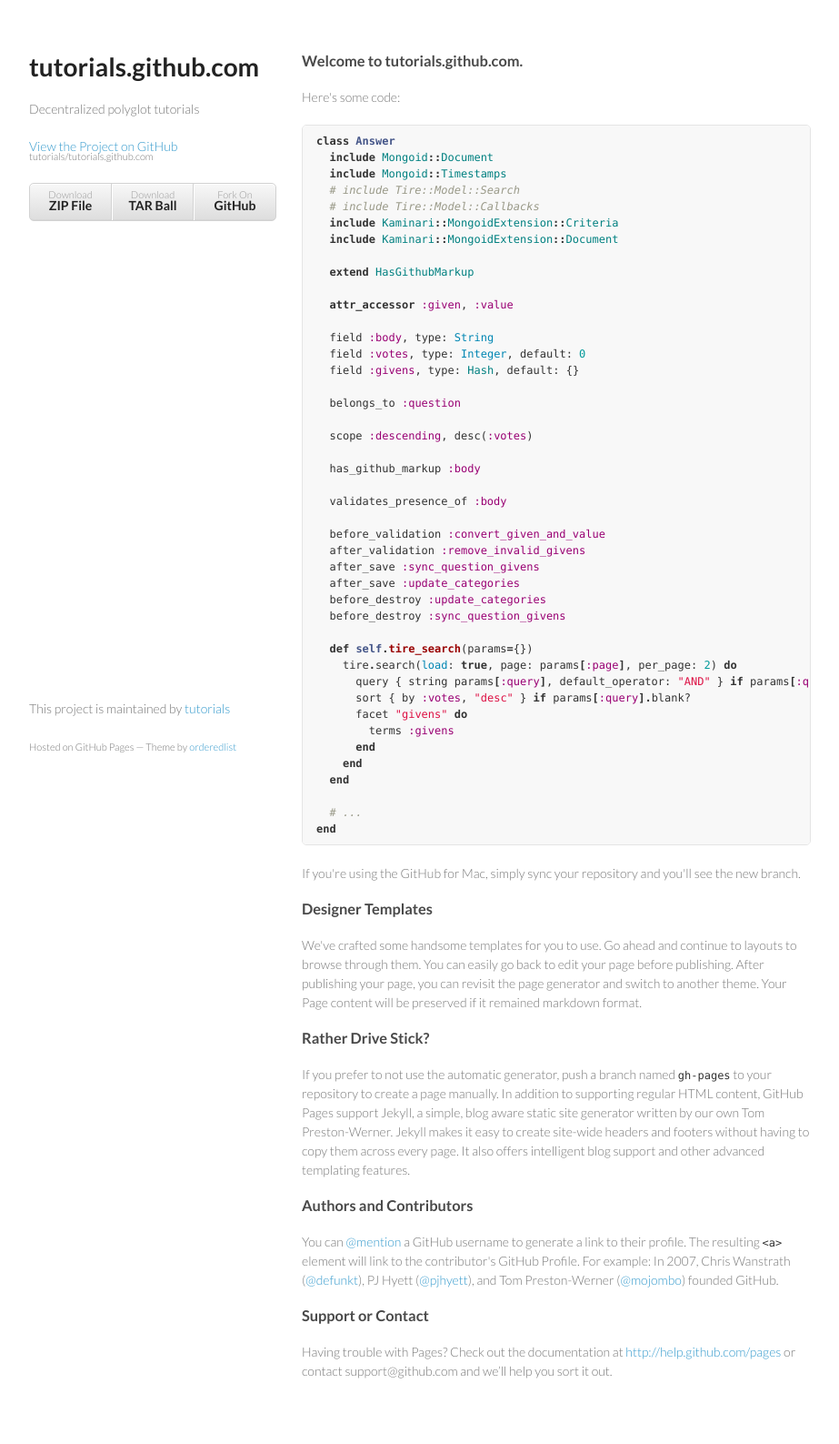
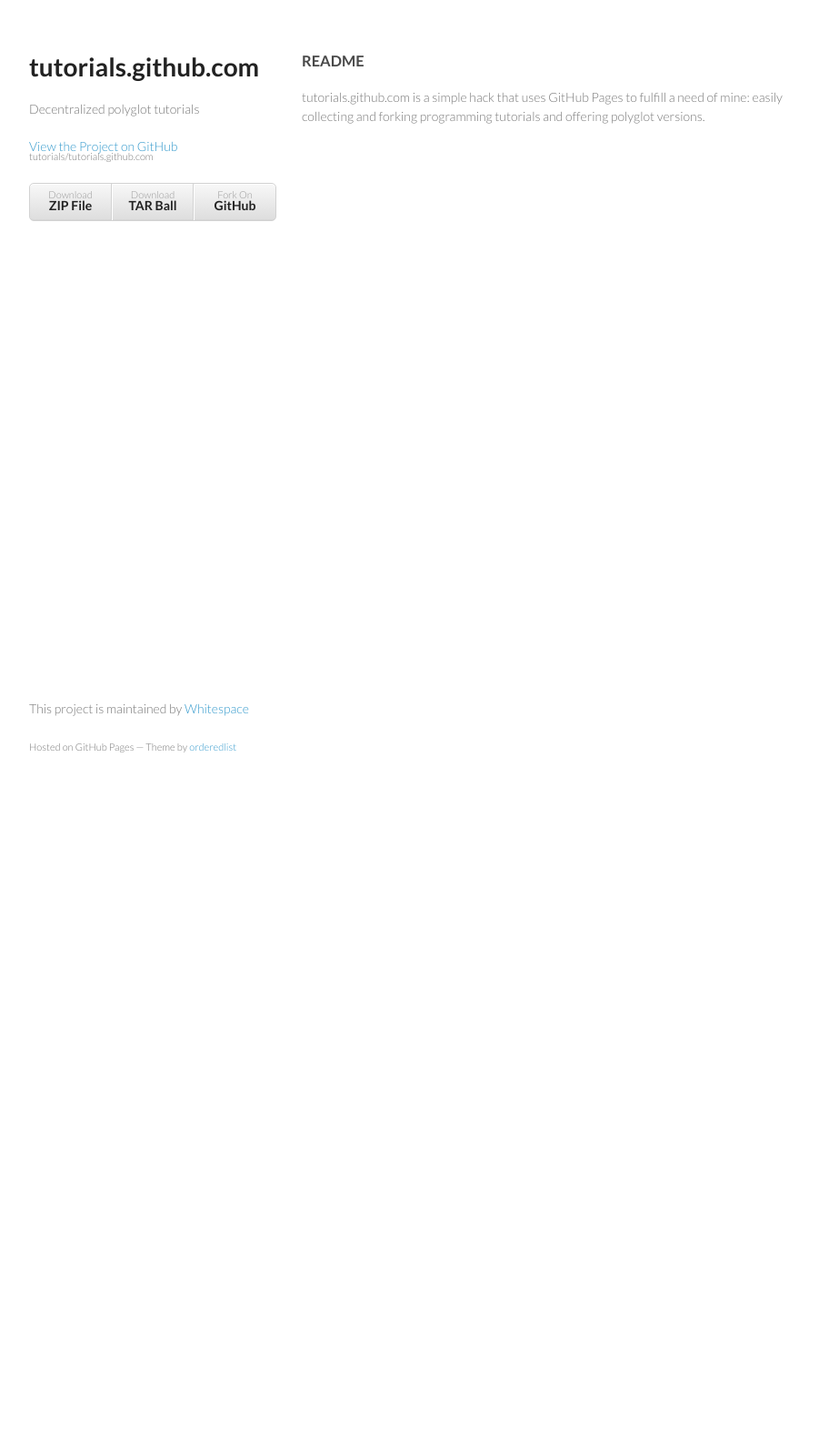
Before and after one commit to tutorials/tutorials.github.com, a Jekyll site: the page built from index.md, in a window 1280 px wide. Shown: the whole page at 91% size, without its empty margins (178-1101 px from the left). Built offline with Jekyll 4.4.1, drawn with Linux system fonts in a browser that asks for light colours; Markdown is read by kramdown in place of the engine named in the settings; after the commit the page ends 900 px from its top, so only the background shows below that.

Commit message:
Cleaning things up

```diff
--- a/_config.yml
+++ b/_config.yml
@@ -8,7 +8,7 @@
 future:      true
 lsi:         false
 pygments:    true
-markdown:    maruku
+markdown:    redcarpet
 permalink:   date
 
 rdiscount:
--- a/_layouts/default.html
+++ b/_layouts/default.html
@@ -9,9 +9,9 @@
       <title>{{ site.title }}</title>
     {% endif %}
 
-    <link rel="stylesheet" href="stylesheets/styles.css">
-    <link rel="stylesheet" href="stylesheets/pygment_trac.css">
-    <script src="javascripts/scale.fix.js"></script>
+    <link rel="stylesheet" href="/stylesheets/styles.css">
+    <link rel="stylesheet" href="/stylesheets/pygment_trac.css">
+    <script src="/javascripts/scale.fix.js"></script>
     <meta name="viewport" content="width=device-width, initial-scale=1, user-scalable=no">
     <!--[if lt IE 9]>
     <script src="//html5shiv.googlecode.com/svn/trunk/html5.js"></script>
@@ -22,18 +22,18 @@
       <header>
         <h1>tutorials.github.com</h1>
         <p>Decentralized polyglot tutorials</p>
-        <p class="view"><a href="https://github.com/tutorials/pages">View the Project on GitHub <small>tutorials/pages</small></a></p>
+        <p class="view"><a href="https://github.com/tutorials/tutorials.github.com">View the Project on GitHub <small>tutorials/tutorials.github.com</small></a></p>
         <ul>
-          <li><a href="https://github.com/tutorials/pages/zipball/master">Download <strong>ZIP File</strong></a></li>
-          <li><a href="https://github.com/tutorials/pages/tarball/master">Download <strong>TAR Ball</strong></a></li>
-          <li><a href="https://github.com/tutorials/pages">Fork On <strong>GitHub</strong></a></li>
+          <li><a href="https://github.com/tutorials/tutorials.github.com/zipball/master">Download <strong>ZIP File</strong></a></li>
+          <li><a href="https://github.com/tutorials/tutorials.github.com/tarball/master">Download <strong>TAR Ball</strong></a></li>
+          <li><a href="https://github.com/tutorials/tutorials.github.com">Fork On <strong>GitHub</strong></a></li>
         </ul>
       </header>
       <section>
         {{ content }}
       </section>
       <footer>
-        <p>This project is maintained by <a href="https://github.com/tutorials">tutorials</a></p>
+        <p>This project is maintained by <a href="https://github.com/Whitespace">Whitespace</a></p>
         <p><small>Hosted on GitHub Pages &mdash; Theme by <a href="https://github.com/orderedlist">orderedlist</a></small></p>
       </footer>
     </div>
--- a/index.html
+++ /dev/null
@@ -1,107 +0,0 @@
-<!doctype html>
-<html>
-  <head>
-    <meta charset="utf-8">
-    <meta http-equiv="X-UA-Compatible" content="chrome=1">
-    <title>tutorials.github.com</title>
-
-    <link rel="stylesheet" href="/stylesheets/styles.css">
-    <link rel="stylesheet" href="/stylesheets/pygment_trac.css">
-    <script src="/javascripts/scale.fix.js"></script>
-    <meta name="viewport" content="width=device-width, initial-scale=1, user-scalable=no">
-    <!--[if lt IE 9]>
-    <script src="//html5shiv.googlecode.com/svn/trunk/html5.js"></script>
-    <![endif]-->
-  </head>
-  <body>
-    <div class="wrapper">
-      <header>
-        <h1>tutorials.github.com</h1>
-        <p>Decentralized polyglot tutorials</p>
-        <p class="view"><a href="https://github.com/tutorials/pages">View the Project on GitHub <small>tutorials/tutorials.github.com</small></a></p>
-        <ul>
-          <li><a href="https://github.com/tutorials/tutorials.github.com/zipball/master">Download <strong>ZIP File</strong></a></li>
-          <li><a href="https://github.com/tutorials/tutorials.github.com/tarball/master">Download <strong>TAR Ball</strong></a></li>
-          <li><a href="https://github.com/tutorials/tutorials.github.com">Fork On <strong>GitHub</strong></a></li>
-        </ul>
-      </header>
-      <section>
-        <h3>Welcome to tutorials.github.com.</h3>
-
-
-<p>Here's some code:</p>
-
-<div class="highlight">
-<pre><span class="k">class</span> <span class="nc">Answer</span>
-  <span class="kp">include</span> <span class="no">Mongoid</span><span class="o">::</span><span class="no">Document</span>
-  <span class="kp">include</span> <span class="no">Mongoid</span><span class="o">::</span><span class="no">Timestamps</span>
-  <span class="c1"># include Tire::Model::Search</span>
-  <span class="c1"># include Tire::Model::Callbacks</span>
-  <span class="kp">include</span> <span class="no">Kaminari</span><span class="o">::</span><span class="no">MongoidExtension</span><span class="o">::</span><span class="no">Criteria</span>
-  <span class="kp">include</span> <span class="no">Kaminari</span><span class="o">::</span><span class="no">MongoidExtension</span><span class="o">::</span><span class="no">Document</span>
-
-  <span class="kp">extend</span> <span class="no">HasGithubMarkup</span>
-
-  <span class="kp">attr_accessor</span> <span class="ss">:given</span><span class="p">,</span> <span class="ss">:value</span>
-
-  <span class="n">field</span> <span class="ss">:body</span><span class="p">,</span> <span class="n">type</span><span class="p">:</span> <span class="nb">String</span>
-  <span class="n">field</span> <span class="ss">:votes</span><span class="p">,</span> <span class="n">type</span><span class="p">:</span> <span class="nb">Integer</span><span class="p">,</span> <span class="n">default</span><span class="p">:</span> <span class="mi">0</span>
-  <span class="n">field</span> <span class="ss">:givens</span><span class="p">,</span> <span class="n">type</span><span class="p">:</span> <span class="no">Hash</span><span class="p">,</span> <span class="n">default</span><span class="p">:</span> <span class="p">{}</span>
-
-  <span class="n">belongs_to</span> <span class="ss">:question</span>
-
-  <span class="n">scope</span> <span class="ss">:descending</span><span class="p">,</span> <span class="n">desc</span><span class="p">(</span><span class="ss">:votes</span><span class="p">)</span>
-
-  <span class="n">has_github_markup</span> <span class="ss">:body</span>
-
-  <span class="n">validates_presence_of</span> <span class="ss">:body</span>
-
-  <span class="n">before_validation</span> <span class="ss">:convert_given_and_value</span>
-  <span class="n">after_validation</span> <span class="ss">:remove_invalid_givens</span>
-  <span class="n">after_save</span> <span class="ss">:sync_question_givens</span>
-  <span class="n">after_save</span> <span class="ss">:update_categories</span>
-  <span class="n">before_destroy</span> <span class="ss">:update_categories</span>
-  <span class="n">before_destroy</span> <span class="ss">:sync_question_givens</span>
-
-  <span class="k">def</span> <span class="nc">self</span><span class="o">.</span><span class="nf">tire_search</span><span class="p">(</span><span class="n">params</span><span class="o">=</span><span class="p">{})</span>
-    <span class="n">tire</span><span class="o">.</span><span class="n">search</span><span class="p">(</span><span class="nb">load</span><span class="p">:</span> <span class="kp">true</span><span class="p">,</span> <span class="n">page</span><span class="p">:</span> <span class="n">params</span><span class="o">[</span><span class="ss">:page</span><span class="o">]</span><span class="p">,</span> <span class="n">per_page</span><span class="p">:</span> <span class="mi">2</span><span class="p">)</span> <span class="k">do</span>
-      <span class="n">query</span> <span class="p">{</span> <span class="n">string</span> <span class="n">params</span><span class="o">[</span><span class="ss">:query</span><span class="o">]</span><span class="p">,</span> <span class="n">default_operator</span><span class="p">:</span> <span class="s2">"AND"</span> <span class="p">}</span> <span class="k">if</span> <span class="n">params</span><span class="o">[</span><span class="ss">:query</span><span class="o">].</span><span class="n">present?</span>
-      <span class="n">sort</span> <span class="p">{</span> <span class="n">by</span> <span class="ss">:votes</span><span class="p">,</span> <span class="s2">"desc"</span> <span class="p">}</span> <span class="k">if</span> <span class="n">params</span><span class="o">[</span><span class="ss">:query</span><span class="o">].</span><span class="n">blank?</span>
-      <span class="n">facet</span> <span class="s2">"givens"</span> <span class="k">do</span>
-        <span class="n">terms</span> <span class="ss">:givens</span>
-      <span class="k">end</span>
-    <span class="k">end</span>
-  <span class="k">end</span>
-
-  <span class="c1"># ...</span>
-<span class="k">end</span>
-</pre>
-</div>
-
-
-<p>If you're using the GitHub for Mac, simply sync your repository and you'll see the new branch.</p>
-
-<h3>Designer Templates</h3>
-
-<p>We've crafted some handsome templates for you to use. Go ahead and continue to layouts to browse through them. You can easily go back to edit your page before publishing. After publishing your page, you can revisit the page generator and switch to another theme. Your Page content will be preserved if it remained markdown format.</p>
-
-<h3>Rather Drive Stick?</h3>
-
-<p>If you prefer to not use the automatic generator, push a branch named <code>gh-pages</code> to your repository to create a page manually. In addition to supporting regular HTML content, GitHub Pages support Jekyll, a simple, blog aware static site generator written by our own Tom Preston-Werner. Jekyll makes it easy to create site-wide headers and footers without having to copy them across every page. It also offers intelligent blog support and other advanced templating features.</p>
-
-<h3>Authors and Contributors</h3>
-
-<p>You can <a href="https://github.com/blog/821" class="user-mention">@mention</a> a GitHub username to generate a link to their profile. The resulting <code>&lt;a&gt;</code> element will link to the contributor's GitHub Profile. For example: In 2007, Chris Wanstrath (<a href="/defunkt" class="user-mention">@defunkt</a>), PJ Hyett (<a href="/pjhyett" class="user-mention">@pjhyett</a>), and Tom Preston-Werner (<a href="/mojombo" class="user-mention">@mojombo</a>) founded GitHub.</p>
-
-<h3>Support or Contact</h3>
-
-<p>Having trouble with Pages? Check out the documentation at <a href="http://help.github.com/pages">http://help.github.com/pages</a> or contact support@github.com and we’ll help you sort it out.</p>
-      </section>
-      <footer>
-        <p>This project is maintained by <a href="https://github.com/tutorials">tutorials</a></p>
-        <p><small>Hosted on GitHub Pages &mdash; Theme by <a href="https://github.com/orderedlist">orderedlist</a></small></p>
-      </footer>
-    </div>
-    <!--[if !IE]><script>fixScale(document);</script><!--<![endif]-->
-  </body>
-</html>
--- /dev/null
+++ b/index.md
@@ -0,0 +1,8 @@
+---
+layout: default
+title: tutorials.github.com
+---
+
+### README
+
+tutorials.github.com is a simple hack that uses GitHub Pages to fulfill a need of mine: easily collecting and forking programming tutorials and offering polyglot versions.
```
Also changed, not shown: test.markdown (deleted, +0 -24 lines), test.md (added, +33 -0 lines).
